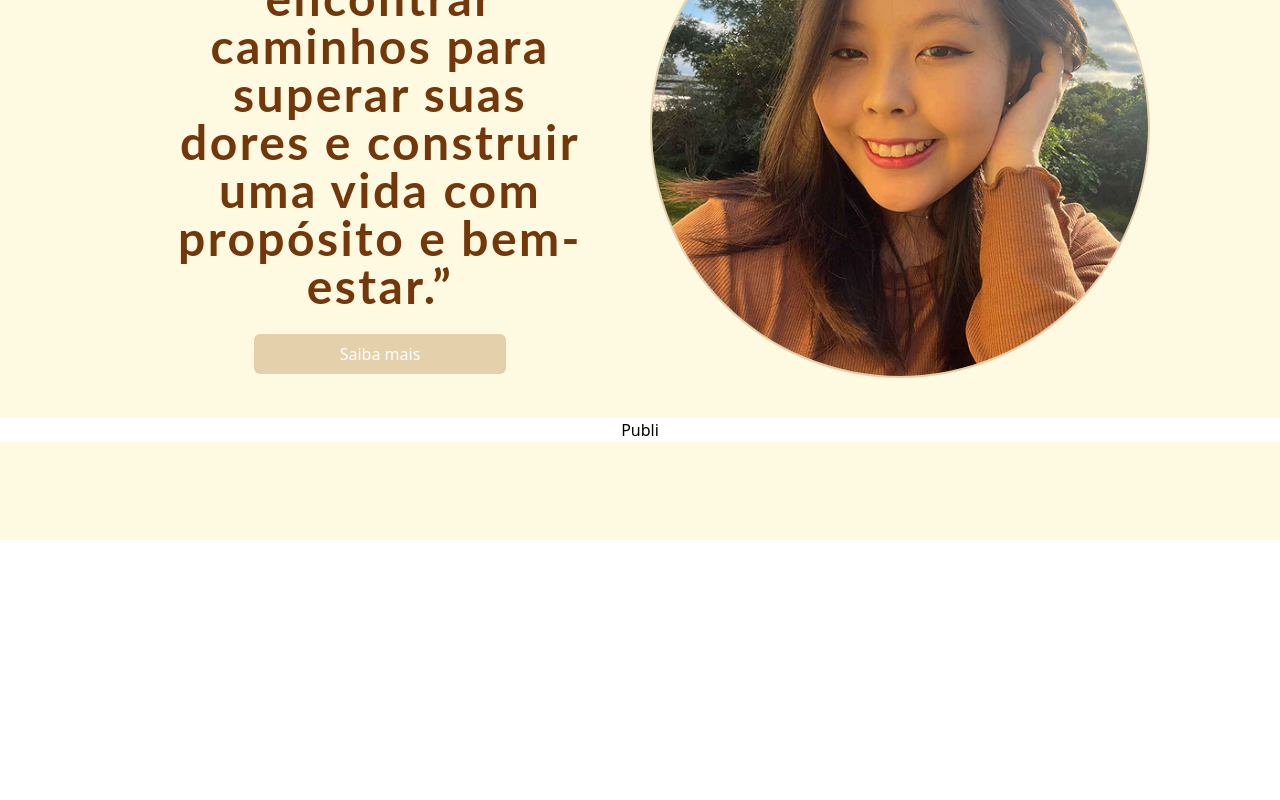
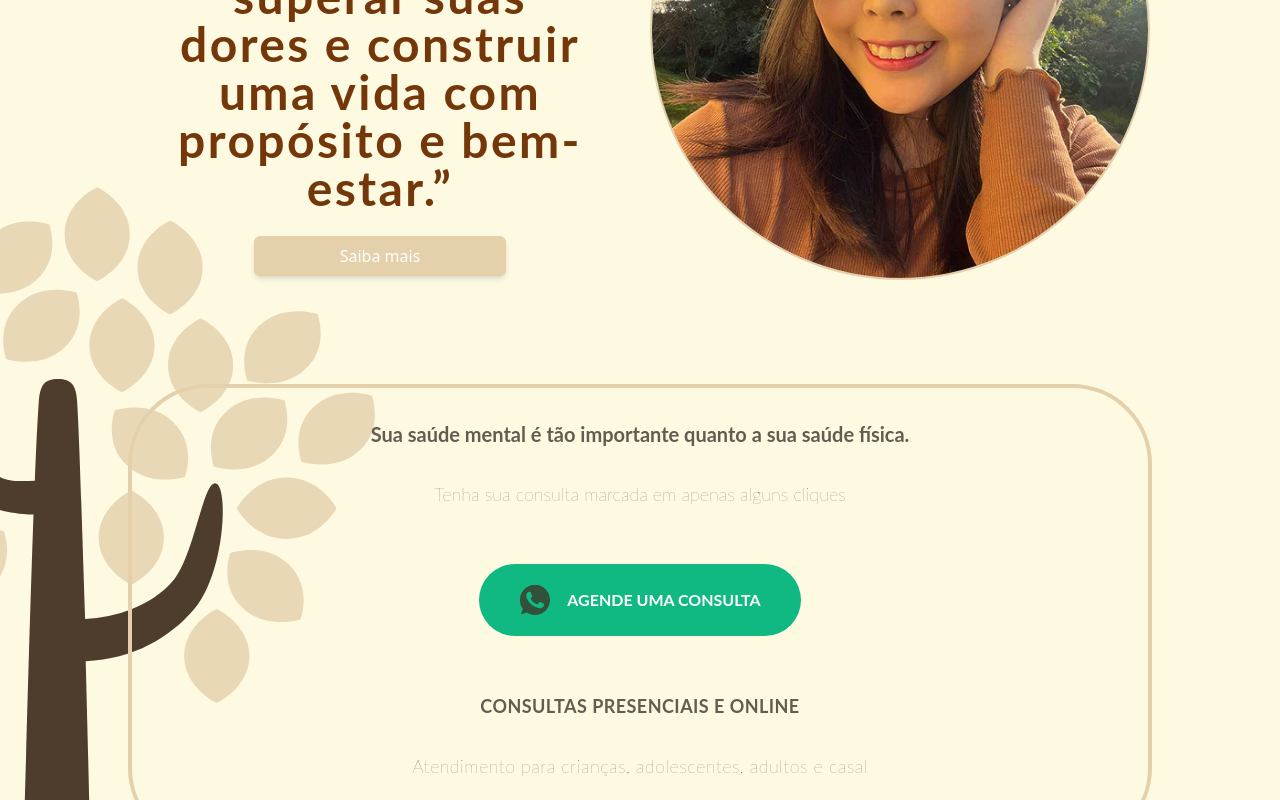
Before and after one commit to gabrielmunck/PaulaPsico, a React (Create React App) app: page / in a window 1280 px wide. Shown: the part 260-1060 px from the top of the page. Before the commit the page ends 800 px from the top, so only its background shows below. Built offline with nearby package versions, Linux system fonts and the light colour scheme.

Commit message:
Created Publi section

```diff
--- a/src/components/Herocard.jsx
+++ b/src/components/Herocard.jsx
@@ -4,8 +4,8 @@ import paulaPsico from "../assets/PaulaPsico.png";
 function Herocard() {
   return (
     <div className="">
-      <div className="flex flex-col md:flex-row items-center gap-4 px-12 md:px-32 py-10">
-        {/* Text container */}
+      <div className="flex flex-col md:flex-row items-center gap-4 px-12 md:px-32 py-10 z-20">
+
         <div className="w-full md:w-1/2 mt-4 md:mt-0">
           <h2 className="text-2xl font-bold text-main mb-3">Paula -</h2>
           <p className="font-lato font-bold tracking-wider text-xl md:text-5xl md:px-10 text-brown-text text-center">
@@ -13,12 +13,12 @@ function Herocard() {
             uma vida com propósito e bem-estar.”
           </p>
           <div className="flex justify-center mt-2">
-            <button className="w-2/3 md:w-1/2 mt-4 bg-main text-white px-6 py-2 rounded-md hover:bg-opacity-90 transition-all">
+            <button className="w-2/3 md:w-1/2 mt-4 bg-main text-white shadow-md px-6 py-2 rounded-md hover:bg-opacity-90 transition-all">
               Saiba mais
             </button>
           </div>
         </div>
-        {/* Image container - circular image */}
+
         <div className="w-full md:w-1/2 flex justify-center">
           <div className="w-48 h-48 md:w-[500px] md:h-[500px] overflow-hidden rounded-full border-2 border-main">
             <img
--- a/src/components/Publi.jsx
+++ b/src/components/Publi.jsx
@@ -1,8 +1,45 @@
+import tree from "../assets/tree.svg";
+import whatsapp from "../assets/whatsapp.svg";
+
 function Publi() {
   return (
-    <div className="w-full h-1/2 bg-white flex flex-col items-center justify-center">
-      <h1>Publi</h1>
+    <div className="relative w-full py-16 flex flex-col items-center justify-center overflow-y-visible">
+      <div className="absolute left-0 top-1/3 h-[400px] md:h-[600px] lg:h-[800px] w-full z-0">
+        <img
+          src={tree}
+          alt="Árvore"
+          className="absolute -left-[180px] md:-left-[250px] top-10 md:top-0 transform -translate-y-1/2 w-auto h-full opacity-80"
+        />
+      </div>
+
+      <div className="w-4/5 md:3/5 max-w-5xl z-10">
+        <div className="flex flex-col justify-center items-center w-full rounded-[80px] border-4 border-main p-8 mb-6">
+          <p className="text-contrast font-lato font-bold text-xl mb-8">
+            Sua saúde mental é tão importante quanto a sua saúde física.
+          </p>
+          <p className="text-contrast font-lato font-extralight text-lg mb-6">
+            Tenha sua consulta marcada em apenas alguns cliques{" "}
+          </p>
+          <div className="flex p-8 mb-6">
+            <button className="flex items-center bg-emerald-500 px-10 py-5 rounded-full hover:bg-emerald-700 transition-colors">
+              <img
+                src={whatsapp}
+                alt="whatsapp icon"
+                className="w-8 h-8 mr-4"
+              />
+              <p className="text-white font-lato font-bold">AGENDE UMA CONSULTA</p>
+            </button>
+          </div>
+          <p className="text-contrast tracking-wide font-lato font-bold text-lg mb-8">
+            CONSULTAS PRESENCIAIS E ONLINE{" "}
+          </p>
+          <p className="text-contrast tracking-wide font-lato font-extralight text-lg mb-8">
+            Atendimento para crianças, adolescentes, adultos e casal{" "}
+          </p>
+        </div>
+      </div>
     </div>
   );
 }
+
 export default Publi;
```
Also changed, not shown: src/assets/whatsapp.svg (added).
